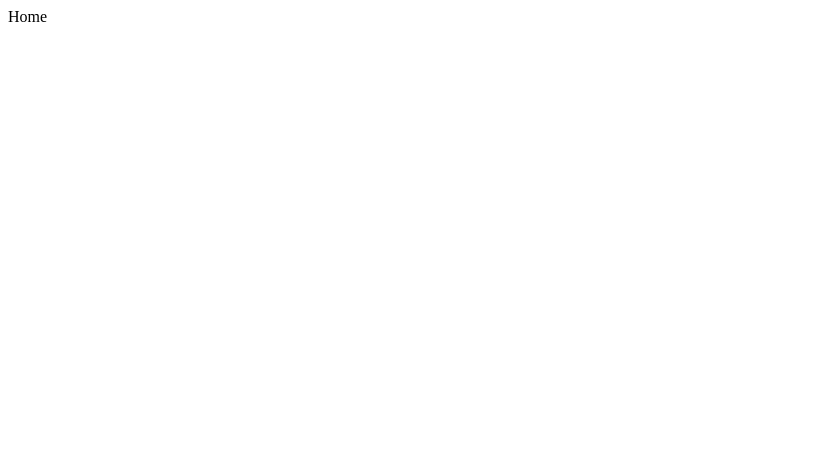
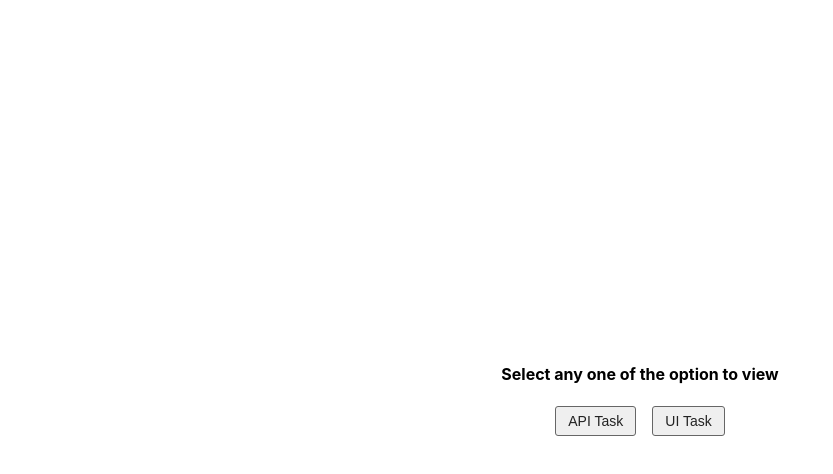
Before and after one commit to ashoksubramanium98/sketchbrahmaui, a React (Create React App) app: page / in a window 1280 px wide. Shown: the top 474 px of the page, without its empty margins (0-833 px from the left). Built offline with nearby package versions, Linux system fonts and the light colour scheme.

Commit message:
#Add home page setup

```diff
--- a/src/components/Home/index.js
+++ b/src/components/Home/index.js
@@ -1,9 +1,13 @@
 import React from 'react';
 
 const Home = ({history}) => (
-    <>
-        Home
-    </>
+    <div className="page d-flex flex-column align-items-center justify-content-center">
+        <h4 className="mt-0">Select any one of the option to view</h4>
+        <div className="d-flex">
+            <button className="btn btn-primary mr-1" onClick={() => history.push('/api-integration')}>API Task</button>
+            <button className="btn btn-primary" onClick={() => history.push('/ui-task')}>UI Task</button>
+        </div>
+    </div>
 );
 
 export default Home;
--- a/src/index.css
+++ b/src/index.css
@@ -7,7 +7,68 @@ body {
   -moz-osx-font-smoothing: grayscale;
 }
 
-code {
-  font-family: source-code-pro, Menlo, Monaco, Consolas, 'Courier New',
-    monospace;
+.page {
+  height: 100vh;
 }
+
+.d-flex {
+  display: flex;
+}
+
+.flex-column {
+  flex-direction: column;
+}
+
+.align-items-center {
+  align-items: center;
+}
+
+.justify-content-center {
+  justify-content: center;
+}
+.m-0 {
+  margin: 0;
+}
+
+.mr-0 {
+  margin-right: 0;
+}
+
+.ml-0 {
+  margin-left: 0;
+}
+
+.mt-0 {
+  margin-top: 0;
+}
+
+.mb-0 {
+  margin-bottom: 0;
+}
+
+.m-1 {
+  margin: 1rem;
+}
+
+.mr-1 {
+  margin-right: 1rem;
+}
+
+.ml-1 {
+  margin-left: 1rem;
+}
+
+.btn {
+  display: inline-block;
+  color: #222;
+  text-align: center;
+  cursor: pointer;
+  border: 1px solid #666;
+  padding: 0.375rem 0.75rem;
+  font-size: 14px;
+  border-radius: 3px;
+}
+
+.btn:hover {
+  background: #fff;
+}
--- a/src/index.js
+++ b/src/index.js
@@ -1,6 +1,7 @@
 import React from 'react';
 import ReactDOM from 'react-dom';
 import App from './App';
+import './index.css';
 
 ReactDOM.render(
 	<App />,
```
